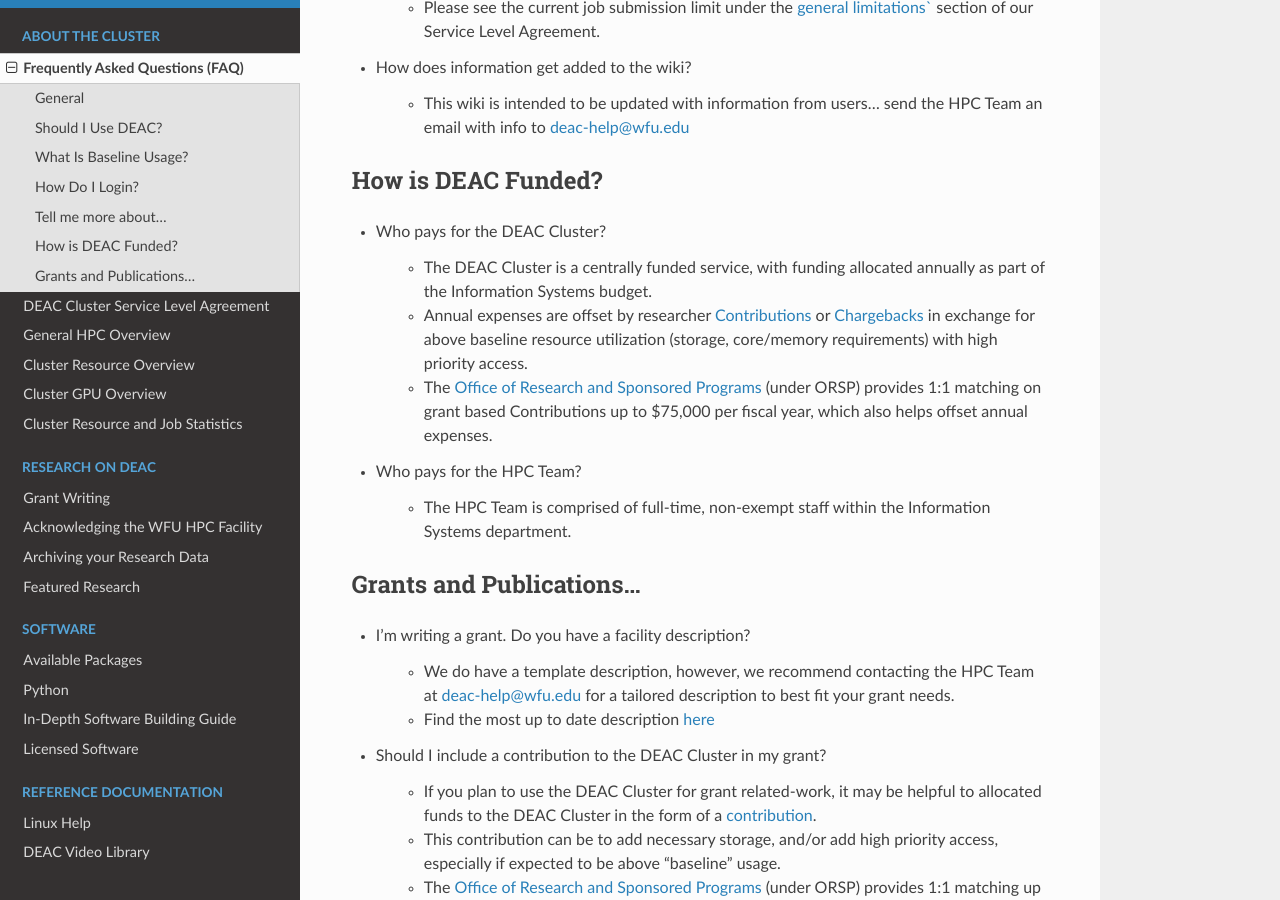
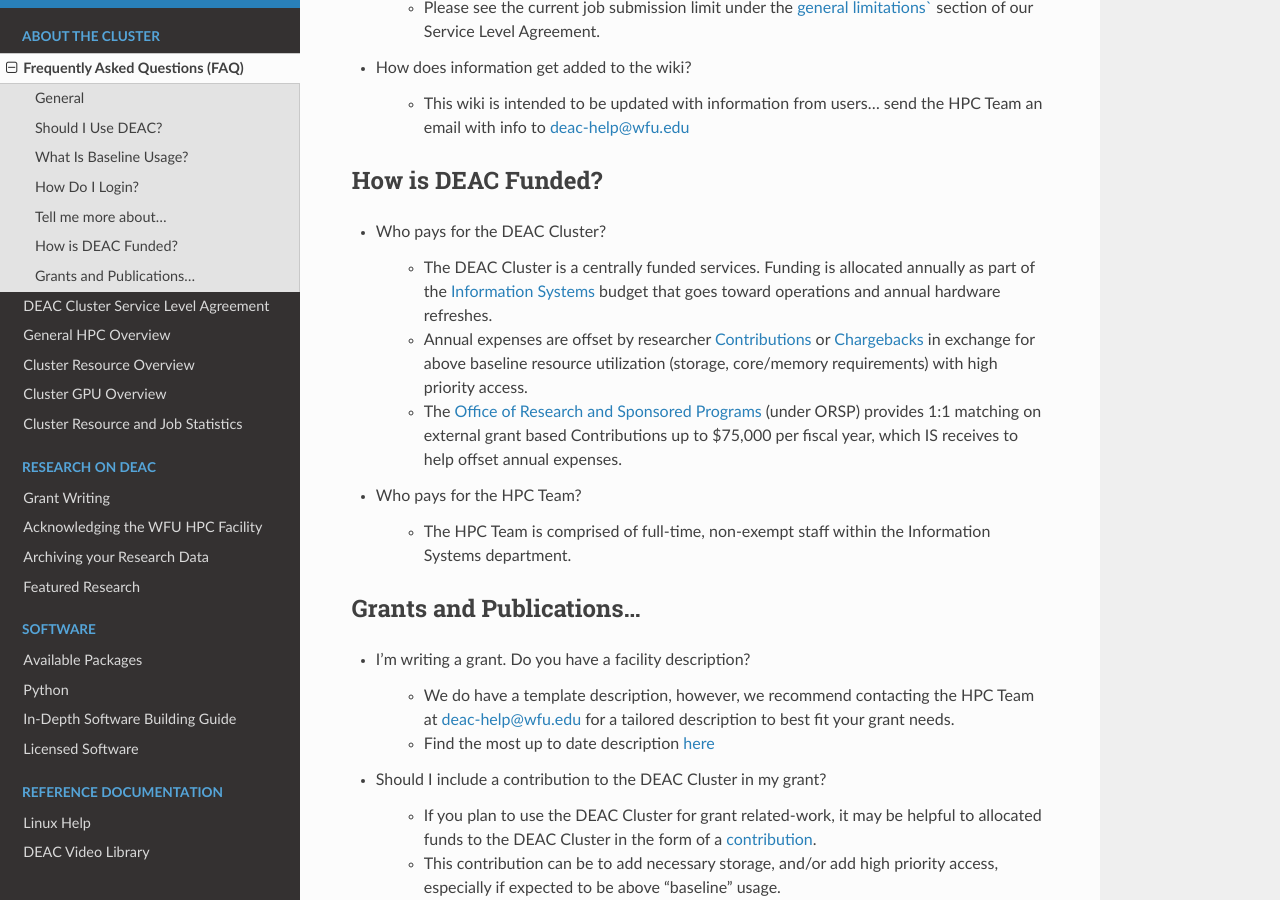
Before and after one commit to WFU-HPC/deac-docs, a Sphinx documentation site: the page built from source/cluster-faq.rst, in a window 1280 px wide and 900 px high, scrolled down 3936 px. Built offline with Sphinx 7.4.7 and the Read the Docs theme 3.1.0, drawn with Linux system fonts in a browser that asks for light colours.

Commit message:
Updating wiki

```diff
--- a/source/cluster-faq.rst
+++ b/source/cluster-faq.rst
@@ -177,9 +177,9 @@
 
 * Who pays for the DEAC Cluster?
 
-	* The DEAC Cluster is a centrally funded service, with funding allocated annually as part of the Information Systems budget.
+	* The DEAC Cluster is a centrally funded services. Funding is allocated annually as part of the `Information Systems <https://is.wfu.edu>`_ budget that goes toward operations and annual hardware refreshes.
 	* Annual expenses are offset by researcher :ref:`Contributions<sec.sla.su.contributions>` or :ref:`Chargebacks<sec.sla.su.chargebacks>` in exchange for above baseline resource utilization (storage, core/memory requirements) with high priority access.
-	* The `Office of Research and Sponsored Programs <https://research.wfu.edu/funding/internal-funding/>`_ (under ORSP) provides 1:1 matching on grant based Contributions up to $75,000 per fiscal year, which also helps offset annual expenses.
+	* The `Office of Research and Sponsored Programs <https://research.wfu.edu/funding/internal-funding/>`_ (under ORSP) provides 1:1 matching on external grant based Contributions up to $75,000 per fiscal year, which IS receives to help offset annual expenses.
 
 * Who pays for the HPC Team?
 
```
Also changed, not shown: source/cluster-sla.rst (+21 -10 lines).
